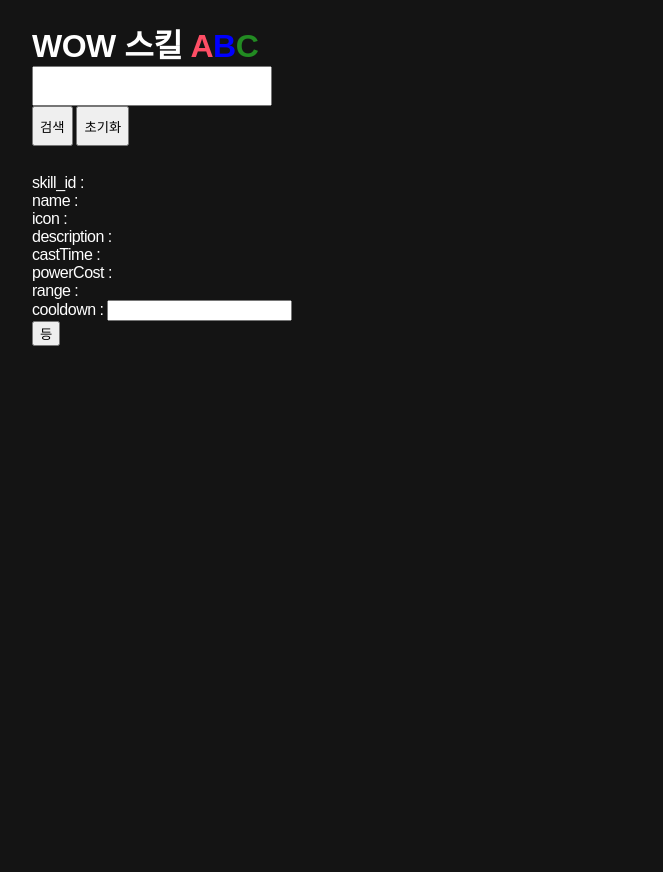
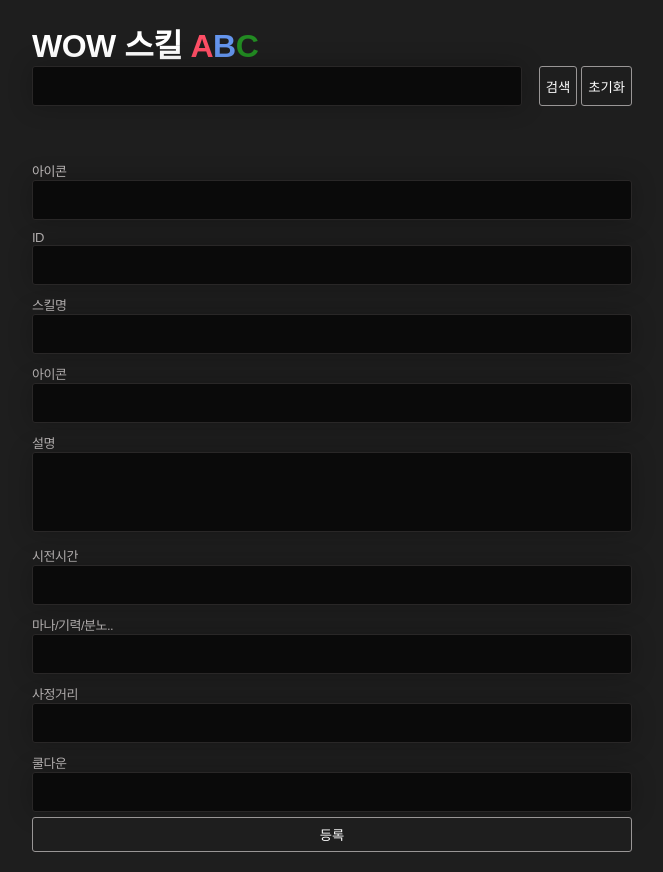
Before and after one commit to spooner-git/skill_abc, a Django app: page /wow_skills/admin/ in a window 1280 px wide. Shown: the whole page, without its empty margins (308-971 px from the left). Before the commit the page ends 346 px from the top, so only its background shows below. Run offline with Django 3.2, Linux system fonts and the light colour scheme; some web fonts are replaced.

Commit message:
admin 페이지 프론트엔드 정리

```diff
--- /dev/null
+++ b/skill_abc_project/static/user/css/admin.css
@@ -0,0 +1,44 @@
+.skill_info_row{
+    width: 100%;
+    padding: 5px 0px;
+    box-sizing: border-box;
+    height: auto;
+}
+.skill_info_title{
+    font-size: 13px;
+    color: var(--font-sub-normal);
+}
+.skill_info_content{
+
+}
+
+
+.skill_info_content > input{
+    width: 100%;
+    height: 40px;
+    font-size: 14px;
+    font-weight: bold;
+}
+.skill_info_content > textarea{
+    width: 100%;
+    height: 80px;
+    font-size: 14px;
+    font-weight: bold;
+    line-height: 20px;
+}
+
+
+#add_wow_skill_form_submit{
+    height: 35px;
+    width: 100%;
+}
+
+#skill_icon_wrapper{
+    border: var(--border-article);
+    box-shadow: var(--box-shadow-article);
+    background-color: var(--bg-article);
+    padding:10px;
+    text-align: center;
+    box-sizing: border-box;
+    border-radius: 3px;
+}
--- a/skill_abc_project/static/user/css/base.css
+++ b/skill_abc_project/static/user/css/base.css
@@ -15,8 +15,29 @@ body{
     padding: 20px;
 }
 
-button, input{
+button, input, textarea{
     font-family: 'Noto Sans KR', sans-serif;
+}
+
+input, textarea{
+    box-sizing: border-box;
+    border-radius: 3px;
+    -webkit-appearance: none;
+    border: var(--border-article);
+    box-shadow: var(--box-shadow-article);
+    background-color: var(--bg-article);
+    color: var(--font-main);
+    padding: 5px 10px;
+}
+textarea{
+    resize: none;
+}
+button{
+    -webkit-appearance: none;
+    border: 1px solid var(--bg-sub-dark);
+    background-color: var(--bg-main);
+    color: var(--font-main);
+    border-radius: 3px;
 }
 
 
@@ -74,10 +95,10 @@ button, input{
 
 .skillabc_dark_mode {
     --base-font-color: #ffffff;
-    --root-content-bg-color: #141414;
+    --root-content-bg-color: #1e1e1e;
     --root_content-font-color: #ffffff;
-    --root-nav-bg-color: #000000;
-    --root-nav-border: 1px solid #282828;
+    --root-nav-bg-color: #1e1e1e;
+    --root-nav-border: 1px solid #3d3b3b;
 
     /* Page 공통 */
     --page-displaypanel-bg-color: #1e1e1e;
@@ -101,8 +122,8 @@ button, input{
     --font-domtag: #f5f2f3;
 
     /* Background */
-    --bg-main: #141414;
-    --bg-article: #1e1c1c;
+    --bg-main: #1e1e1e;
+    --bg-article: #0a0a0a;
     --bg-for-only-shade: #5c5859;
     --bg-for-only-new-notifi: #ae4e65;
     --bg-sub-dark: #999696;
@@ -114,9 +135,9 @@ button, input{
     --bg-highlight: #fe4e65;
 
     /* Element */
-    --border-article: 1px solid #1f1d1e;
+    --border-article: 1px solid #292727;
     --border-article-dark: 1px solid #5c5859;
-    --box-shadow-article: 0 0 24px 0 rgba(0, 0, 0, 0.4);
+    --box-shadow-article: 0 0 24px 0 rgba(10, 10, 10, 0.24);
 
     /* fundamental color */
     --fundamental-white: #ffffff;
--- a/skill_abc_project/wow_skills/templates/main_wow_skills_admin.html
+++ b/skill_abc_project/wow_skills/templates/main_wow_skills_admin.html
@@ -6,12 +6,12 @@
 
 {% block content %}
 <div id="search_tool_wrap" style="display:flex;height:40px;">
-    <form action="{% url 'wow_skills:get_wow_skill_info_from_blizzard' %}" name="get_wow_skill_info" id="form_get_wow_skill_info" method="get">
+    <form action="{% url 'wow_skills:get_wow_skill_info_from_blizzard' %}" name="get_wow_skill_info" id="form_get_wow_skill_info" method="get" style="display: flex;width:100%;">
         {% csrf_token %}
-        <div style="flex:1 1 0;padding-right:20px;height:100%">
+        <div style="flex:1 1 0;height:100%">
             <input type="text" name="skill_id" style="width:100%;height:100%;box-sizing: border-box;font-size:18px;font-weight:500">
         </div>
-        <div style="flex-basis:110px;height:100%">
+        <div style="flex-basis:110px;height:100%;text-align:right;">
             <button id="get_wow_skill_form_submit" style="height:100%;">검색</button>
             <button style="height:100%;">초기화</button>
         </div>
@@ -24,34 +24,47 @@
             {% csrf_token %}
             <!--<img src="https://wow.zamimg.com/images/wow/icons/large/spell_shadow_ritualofsacrifice.jpg" alt="" style="vertical-align: middle;">
             <span style="vertical-align: middle;">사악한 일격</span>-->
-            <div>
-                <img src="" id="skill_icon_img">
+            <div class="skill_info_row">
+                <div class="skill_info_title">아이콘</div>
+                <div id="skill_icon_wrapper">
+                    <img src="" id="skill_icon_img_small">
+                    <img src="" id="skill_icon_img_medium">
+                    <img src="" id="skill_icon_img_large">
+                </div>
             </div>
-            <div>
-                skill_id : <span id="skill_id"></span>
+            <div class="skill_info_row">
+                <div class="skill_info_title">ID</div>
+                <div class="skill_info_content"><input type="text" name="cool_down" id="skill_id" disabled="true"></div>
             </div>
-            <div>
-                name : <span id="skill_name"></span>
+            <div class="skill_info_row">
+                <div class="skill_info_title">스킬명</div>
+                <div class="skill_info_content"><input type="text" name="cool_down" id="skill_name" disabled="true"></div>
             </div>
-            <div>
-                icon : <span id="skill_icon"></span>
+            <div class="skill_info_row">
+                <div class="skill_info_title">아이콘</div>
+                <div class="skill_info_content"><input type="text" name="cool_down" id="skill_icon" disabled="true"></div>
             </div>
-            <div>
-                description : <span id="skill_description"></span>
+            <div class="skill_info_row">
+                <div class="skill_info_title">설명</div>
+                <div class="skill_info_content"><textarea type="text" name="cool_down" id="skill_description" disabled="true"></textarea></div>
             </div>
-            <div>
-                castTime : <span id="skill_cast_time"></span>
+            <div class="skill_info_row">
+                <div class="skill_info_title">시전시간</div>
+                <div class="skill_info_content"><input type="text" name="cool_down" id="skill_cast_time" disabled="true"></div>
             </div>
-            <div>
-                powerCost : <span id="skill_power_cost"></span>
+            <div class="skill_info_row">
+                <div class="skill_info_title">마나/기력/분노..</div>
+                <div class="skill_info_content"><input type="text" name="cool_down" id="skill_power_cost" disabled="true"></div>
             </div>
-            <div>
-                range : <span id="skill_range"></span>
+            <div class="skill_info_row">
+                <div class="skill_info_title">사정거리</div>
+                <div class="skill_info_content"><input type="text" name="cool_down" id="skill_range" disabled="true"></div>
             </div>
-            <div>
-                cooldown : <input type="text" name="cool_down" id="skill_cool_down">
+            <div class="skill_info_row">
+                <div class="skill_info_title">쿨다운</div>
+                <div class="skill_info_content"><input type="text" name="cool_down" id="skill_cool_down" disabled="true"></div>
             </div>
-            <button id="add_wow_skill_form_submit" style="height:100%;">등</button>
+            <button id="add_wow_skill_form_submit">등록</button>
         </form>
     </div>
 </div>
@@ -60,7 +73,7 @@
 {% block local_js_footer %}
     <script>
 
-    $('#form_submit').click(function(e) {
+    $('#get_wow_skill_form_submit').click(function(e) {
         e.stopPropagation();
         e.preventDefault();
         $.ajax({
@@ -82,8 +95,12 @@
             },
 
             success: function (data) {
-                console.log(data);
-                console.log(data.powerCost);
+                if(Object.keys(data).length == 0){
+                    $('#skill_icon_img').attr('src', '');
+                    alert('blizzard api에 없는 skill 입니다.');
+                    return;
+                }
+                $('input, textarea').attr("disabled", false);
                 $('#skill_id').val(data.id);
                 $('#skill_name').val(data.name);
                 $('#skill_icon').val(data.icon);
@@ -92,11 +109,11 @@
                 $('#skill_power_cost').val(data.powerCost);
                 $('#skill_range').val(data.range);
                 $('#skill_cool_down').val(data.cooldown);
-                $('#skill_icon_img').attr('src', 'https://wow.zamimg.com/images/wow/icons/large/'+data.icon+'.jpg');
-                if(Object.keys(data).length == 0){
-                    $('#skill_icon_img').attr('src', '');
-                    alert('blizzard api에 없는 skill 입니다.');
-                }
+                // $('#skill_icon_img').attr('src', 'https://wow.zamimg.com/images/wow/icons/large/'+data.icon+'.jpg');
+                $('#skill_icon_img_small').attr({'src': 'https://wow.zamimg.com/images/wow/icons/small/'+data.icon+'.jpg', "title":data.id});
+                $('#skill_icon_img_medium').attr({'src': 'https://wow.zamimg.com/images/wow/icons/medium/'+data.icon+'.jpg', "title":data.id});
+                $('#skill_icon_img_large').attr({'src': 'https://wow.zamimg.com/images/wow/icons/large/'+data.icon+'.jpg', "title":data.id});
+
             },
 
             complete: function () {
--- a/skill_abc_project/wow_skills/templates/wow_skills_base.html
+++ b/skill_abc_project/wow_skills/templates/wow_skills_base.html
@@ -12,12 +12,13 @@
     <script type="text/javascript" src={% static_url "common/js/jquery.1.12.4.min.js" %}></script>
     <script type="text/javascript" src={% static_url "common/js/jquery-ui.1.12.1.min.js" %}></script>
     <link rel="stylesheet" href={% static_url "user/css/base.css" %}>
+    <link rel="stylesheet" href={% static_url "user/css/admin.css" %}>
 </head>
 <body>
 
 <div style="font-size:32px;font-weight:900">
     WOW 스킬
-    <span style="color:#fe4e65">A</span><span style="color: blue;">B</span><span style="color: forestgreen;">C</span>
+    <span style="color:#fe4e65">A</span><span style="color: cornflowerblue;">B</span><span style="color: forestgreen;">C</span>
 </div>
 
 {% block content %}
```
